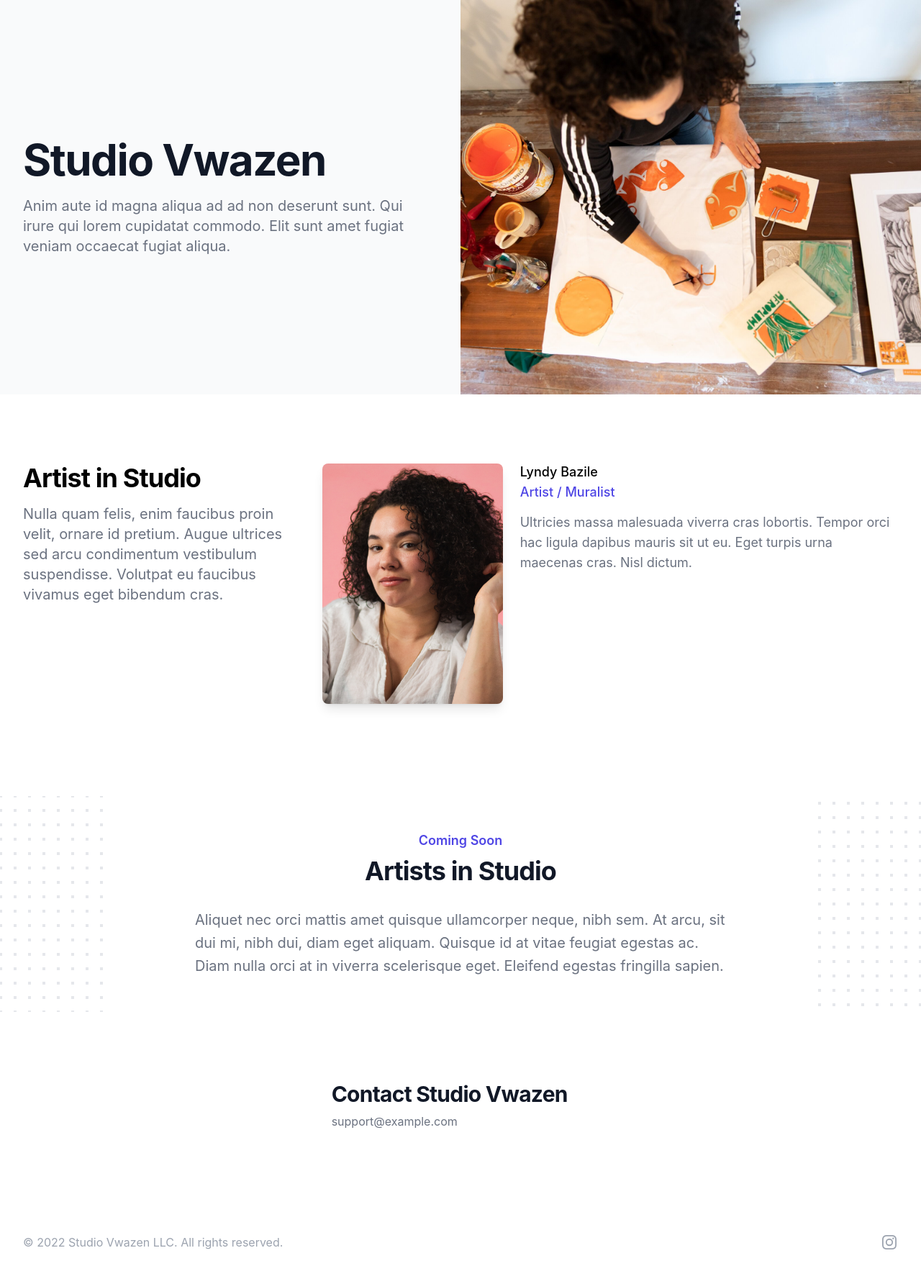
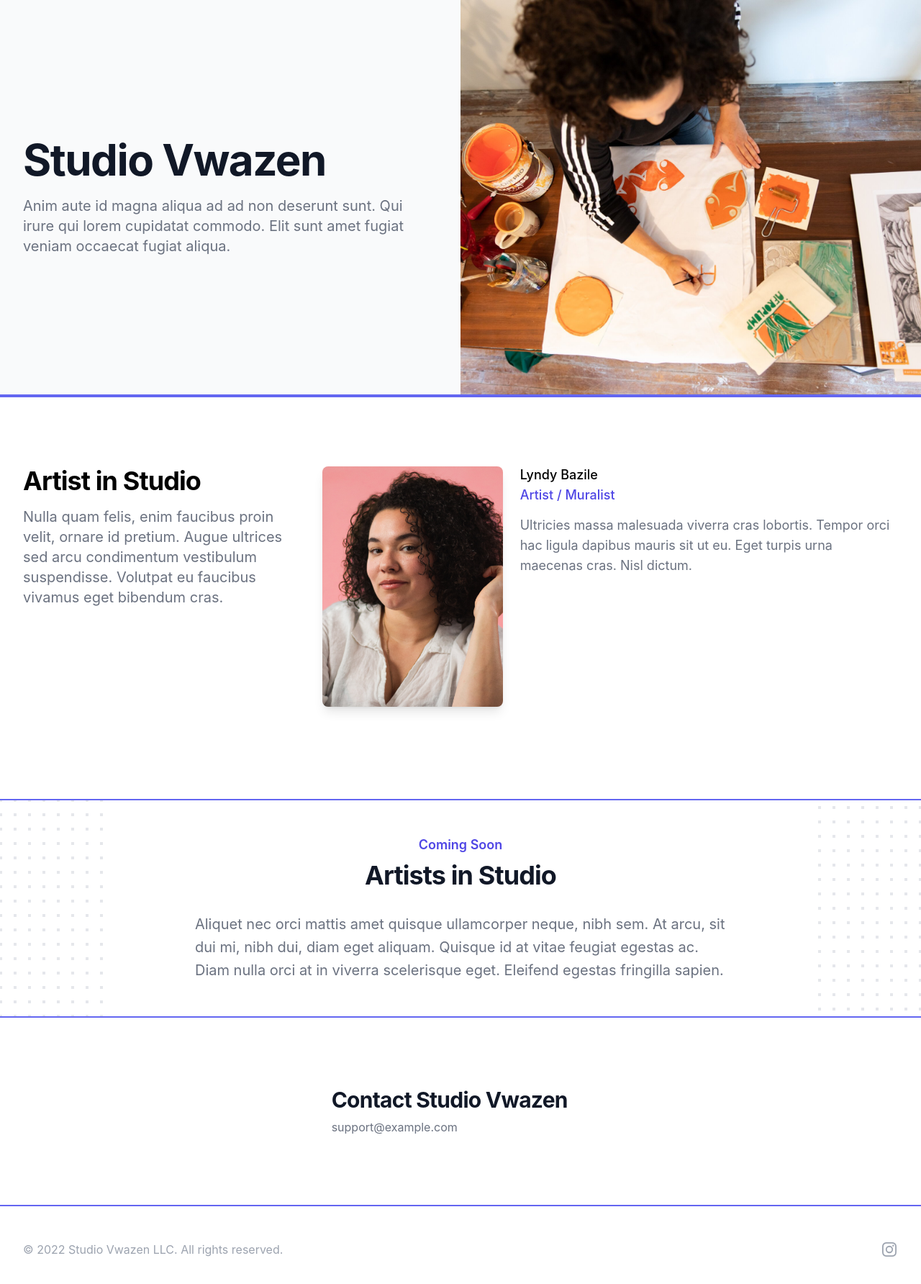
Before and after one commit to jrthartwig/studio-vwazen, a React (Create React App) app: page / in a window 1280 px wide. Shown: the top 1784 px of the page at 72% size. Built offline with nearby package versions, Linux system fonts and the light colour scheme.

Commit message:
feat: borders

```diff
--- a/src/ArtistInStudio.jsx
+++ b/src/ArtistInStudio.jsx
@@ -14,7 +14,7 @@ const people = [
 
 export default function ArtistInStudio() {
   return (
-    <div className="bg-white">
+    <div className="bg-white border-b-2 border-b-indigo-500">
       <div className="mx-auto max-w-7xl py-12 px-4 sm:px-6 lg:px-8 lg:py-24">
         <div className="space-y-12 lg:grid lg:grid-cols-3 lg:gap-8 lg:space-y-0">
           <div className="space-y-5 sm:space-y-4">
--- a/src/ArtistsInStudioInformation.jsx
+++ b/src/ArtistsInStudioInformation.jsx
@@ -1,6 +1,6 @@
 export default function ArtistsInStudioInformation() {
   return (
-    <div className="relative overflow-hidden bg-white py-12">
+    <div className="relative overflow-hidden bg-white py-12 border-b-2 border-b-indigo-500">
       <div className="hidden lg:absolute lg:inset-y-0 lg:block lg:h-full lg:w-full lg:[overflow-anchor:none]">
         <div
           className="relative mx-auto h-full max-w-prose text-lg"
--- a/src/ContactLyndy.jsx
+++ b/src/ContactLyndy.jsx
@@ -1,6 +1,6 @@
 export default function ContactLyndy() {
   return (
-    <div className="bg-white">
+    <div className="bg-white border-b-2 border-b-indigo-500">
       <div className="mx-auto max-w-7xl py-16 px-4 sm:px-6 lg:py-24 lg:px-8">
         <div className="divide-gray-200">
           <div className="lg:grid place-content-center">
--- a/src/StudioVwazenBanner.jsx
+++ b/src/StudioVwazenBanner.jsx
@@ -3,7 +3,7 @@ import bannerImage from "./afroplump11.jpeg";
 export default function StudioVwazenBanner() {
   return (
     <div className="relative bg-gray-50">
-      <main className="lg:relative">
+      <main className="lg:relative border-b-4 border-b-indigo-500">
         <div className="mx-auto w-full max-w-7xl pt-16 pb-20 text-center lg:py-48 lg:text-left">
           <div className="px-4 sm:px-8 lg:w-1/2 xl:pr-16">
             <h1 className="text-4xl font-bold tracking-tight text-gray-900 sm:text-5xl md:text-6xl lg:text-5xl xl:text-6xl">
```
